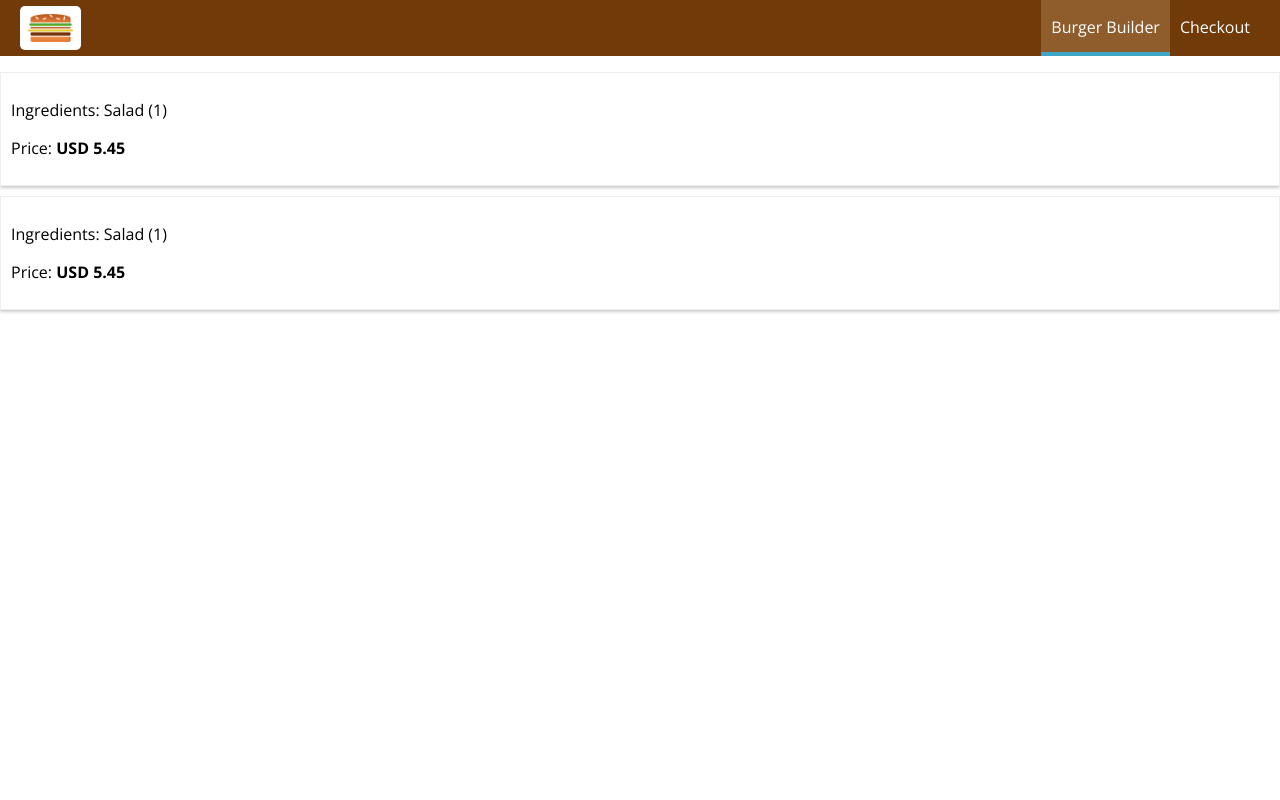
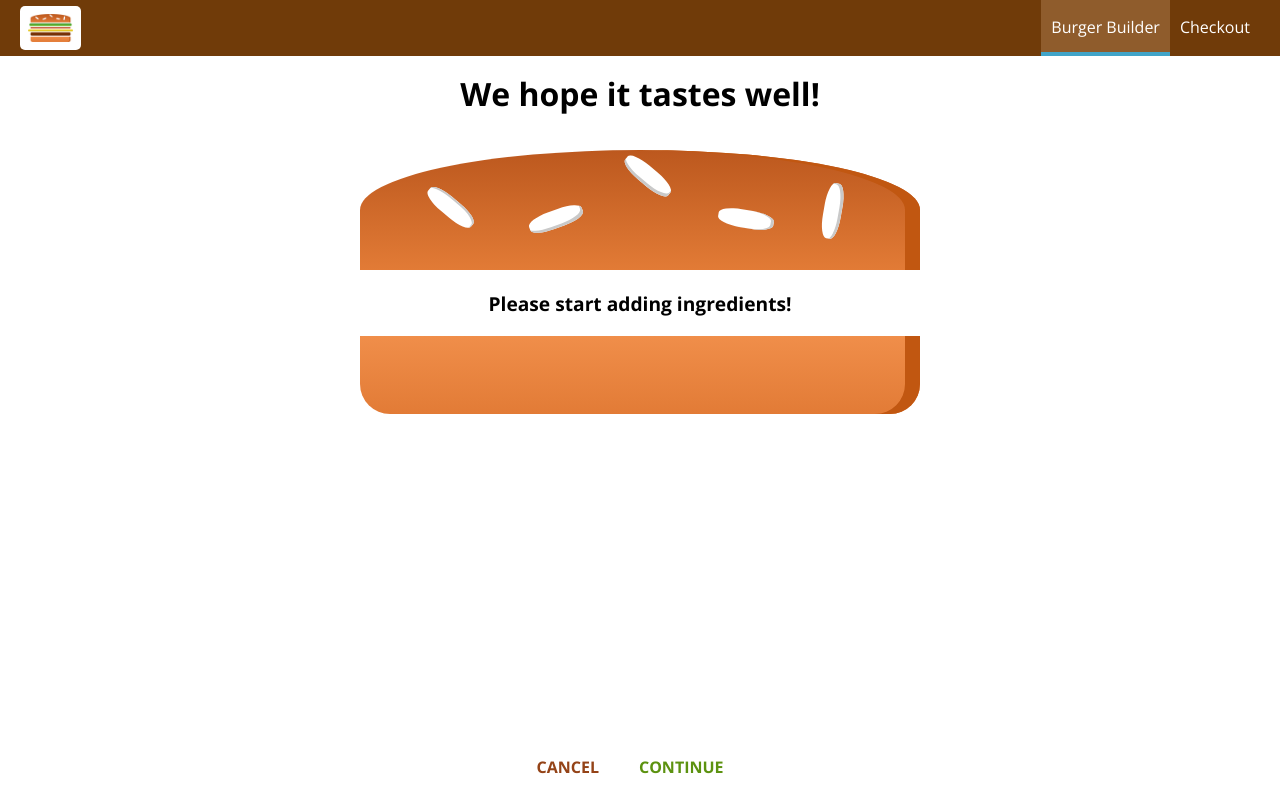
Before and after one commit to lwesy/my-react-burger, a React app: page /checkout in a window 1280 px wide. Built offline with nearby package versions, Linux system fonts and the light colour scheme.

Commit message:
Fix checkout to orders

```diff
--- a/src/App.js
+++ b/src/App.js
@@ -11,7 +11,7 @@ class App extends Component {
       <div>
         <Layout>
           <Switch>
-            <Route path="/checkout" component={Orders} />
+            <Route path="/orders" component={Orders} />
             <Route path="/checkout" component={Checkout} />
             <Route path="/" component={BurgerBuilder} />
           </Switch>
```
